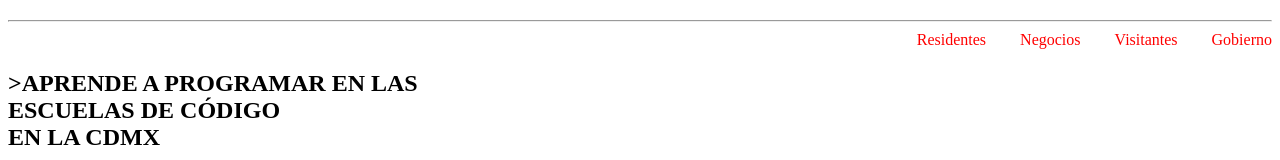
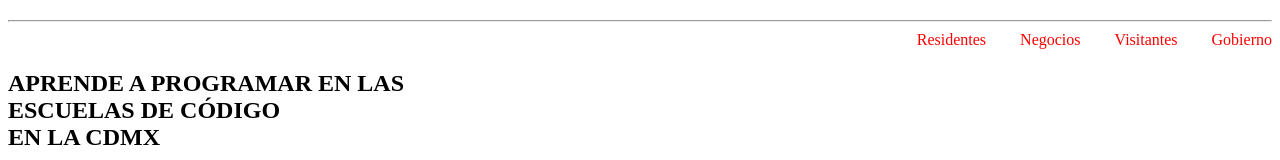
Before and after one commit to Zaleno/COMANDO, a plain HTML site: page index.html in a window 1280 px wide. Shown: the part 367-527 px from the top of the page. Drawn offline with Linux system fonts and the light colour scheme.

Commit message:
tercer cambio

```diff
--- a/index.html
+++ b/index.html
@@ -21,7 +21,7 @@
 </nav></div>
 </header>
     <section><h1><nav>
-<span>>APRENDE A PROGRAMAR</span>
+<span>APRENDE A PROGRAMAR</span>
 <span>EN LAS</span>
 <BR>
 <span>ESCUELAS DE CÓDIGO</span>
```
